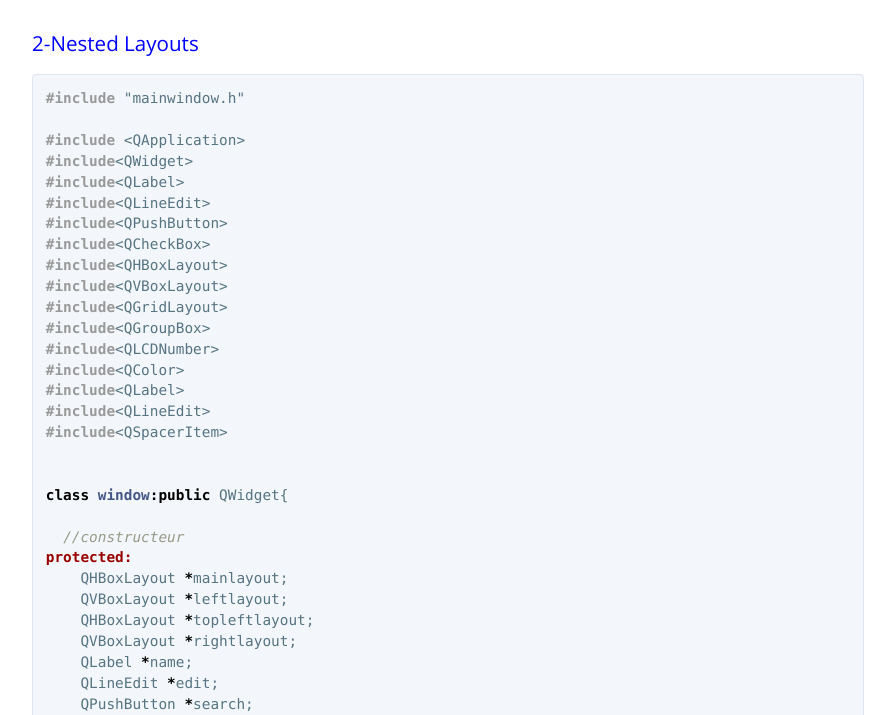
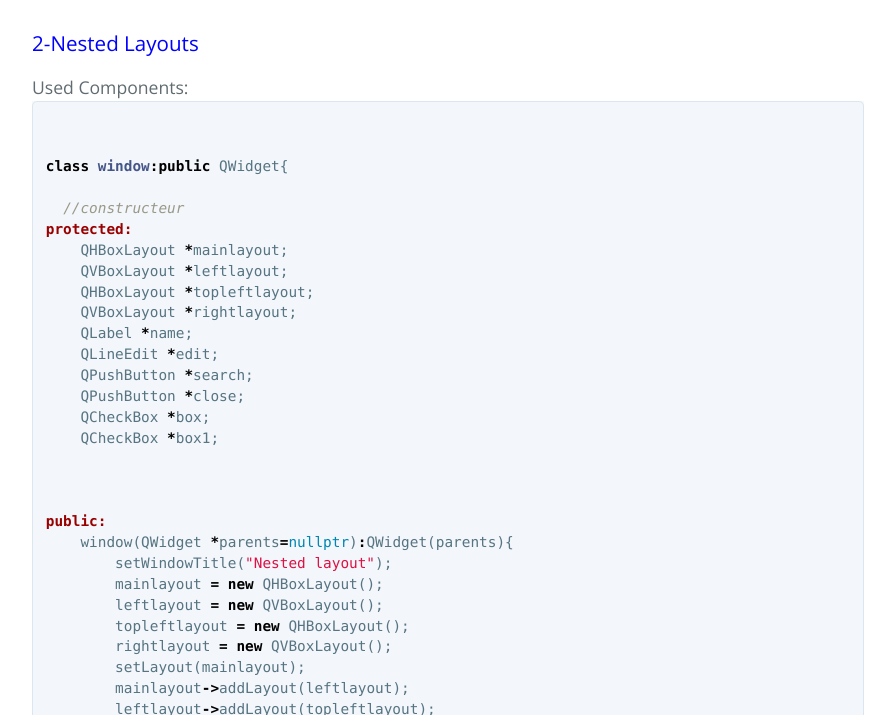
Before and after one commit to ASHellos/C-GUI-Programming-with-QT-PJ2, a Jekyll site: the page built from index.md, in a window 1280 px wide and 900 px high, scrolled down 2538 px, cut to the strip 185-900 px from the top of the window. Shown: the whole strip, without its empty margins (192-1087 px from the left). Built offline with Jekyll 4.4.1, drawn with Linux system fonts in a browser that asks for light colours; our own code applies the rules of GitHub Pages for plain Markdown files; some of the changed text lies outside the part shown.

Commit message:
Update index.md

````diff
--- a/index.md
+++ b/index.md
@@ -31,6 +31,7 @@ _Qt includes a set of layout management classes that are used to describe how wi
 <li> QPushButton</li>
 </ul>
 </details>
+
 
 ```cpp
 class mywindow:public QWidget
@@ -76,24 +77,25 @@ int main(int argc, char *argv[])
 ***
 
 ### <span style="color:blue">2-Nested Layouts</span>  {#Nested_Layouts}
+
+
+<details>
+<summary>Used Components:</summary>
+<ul>
+<li> QLabel</li>
+<li> QlineEdit</li>
+<li> QPushButton</li>
+<li> QChechBox</li>
+<li> QVBoxLayout</li>
+<li> QHBoxLayout</li>
+<li> Stretch</li>
+</ul>
+</details>
+
+
+
+
 ```cpp
-#include "mainwindow.h"
-
-#include <QApplication>
-#include<QWidget>
-#include<QLabel>
-#include<QLineEdit>
-#include<QPushButton>
-#include<QCheckBox>
-#include<QHBoxLayout>
-#include<QVBoxLayout>
-#include<QGridLayout>
-#include<QGroupBox>
-#include<QLCDNumber>
-#include<QColor>
-#include<QLabel>
-#include<QLineEdit>
-#include<QSpacerItem>
 
 
 class window:public QWidget{
@@ -166,6 +168,20 @@ here is the following form:
 ### <span style="color:blue">3-Bug report Form</span>   {#Bug_report_Form}
 *Before starting work, we need to know some necessary libraries in order to complete this work:*
 Like,QFormlayout :This sets children widgets in a two-column form with labels in the left column and input fields in the right column.
+
+<details>
+<summary>Used Components:</summary>
+<ul>
+<li> QLabel</li>
+<li> QlineEdit</li>
+<li> QPushButton</li>
+<li> QTextEdit</li>
+<li> QVBoxLayout</li>
+<li> QHBoxLayout</li>
+<li> QTextEdit</li>
+<li> QTextEdit</li>
+</ul>
+</details>
 
 ```cpp
 class window:public QWidget{
@@ -293,6 +309,20 @@ int main(int argc, char *argv[])
  QGridLayout takes the space made available to it (by its parent layout or by the parentWidget()), divides it up into rows and columns, and puts each widget it manages into the correct cell.
  If the GridLayout is resized, all items in the layout will be rearranged. It is similar to the widget-based QGridLayout. All visible children of the GridLayout element will belong to the layout.
 
+
+ <details>
+<summary>Used Components:</summary>
+<ul>
+
+<li> QPushButton</li>
+<li> QLCDNumber</li>
+<li> QVBoxLayout</li>
+<li> QGridLayout</li>
+
+</ul>
+</details>
+
+
 ```c++
 class window:public QWidget{
 
@@ -301,7 +331,6 @@ protected:
     QVBoxLayout *mainlayout;
     QGridLayout *gridlayout;
     QPushButton* gridbutton[10]  //for the number of pushbutton;
-    QGroupBox* gridgroup;
     QLCDNumber* qlcd;
     QPushButton* enter;
 
````
